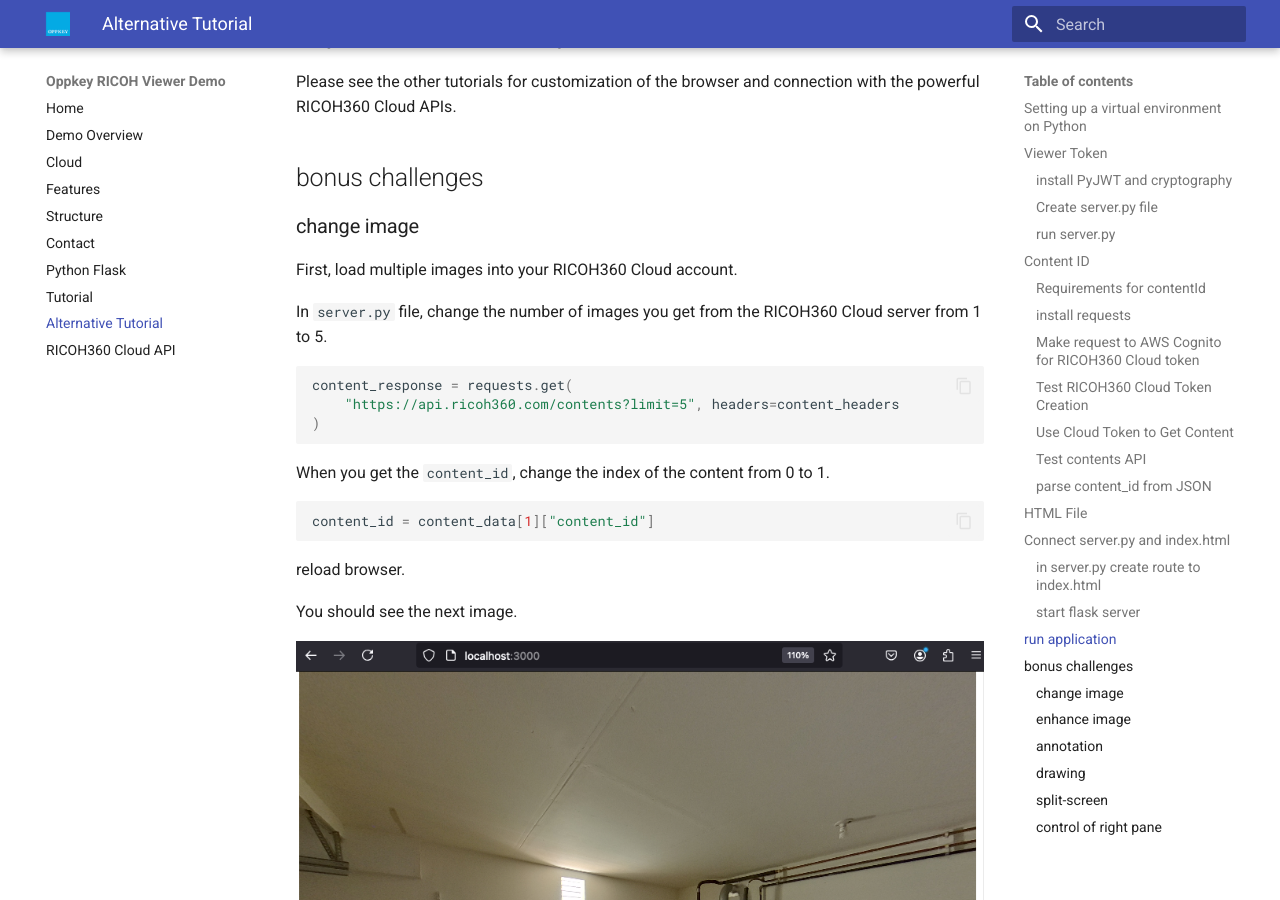
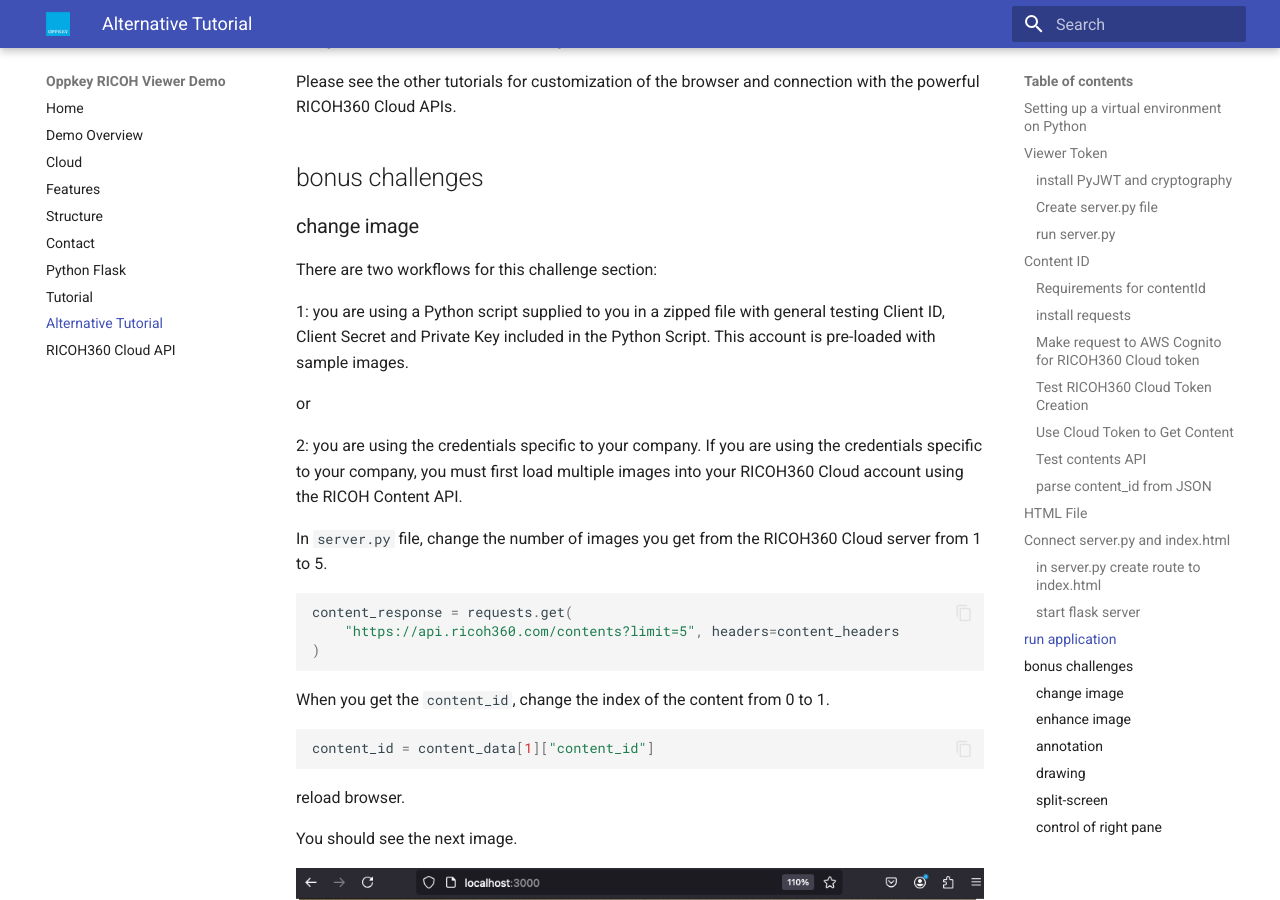
Before and after one commit to theta360developers/ricoh-viewer, an MkDocs documentation site: the page built from docs/tutorial2.md, in a window 1280 px wide and 900 px high, scrolled down 10052 px. Built offline with MkDocs 1.6.1 and Material for MkDocs 9.7.7, drawn with Linux system fonts in a browser that asks for light colours.

Commit message:
changed workflow description

```diff
--- a/docs/tutorial2.md
+++ b/docs/tutorial2.md
@@ -369,7 +369,18 @@
 
 ### change image
 
-First, load multiple images into your RICOH360 Cloud account.
+There are two workflows for this challenge section:
+
+1: you are using a Python script supplied to you in a zipped
+file with general testing Client ID, Client Secret and Private Key included
+in the Python Script.  This account is pre-loaded with sample images.
+
+or
+
+2: you are using the credentials specific to your company. If you are
+using the credentials specific to your company, you must first
+load multiple images into your RICOH360 Cloud account using
+the RICOH Content API.
 
 In `server.py` file, change the number of images you get from the
 RICOH360 Cloud server from 1 to 5.
```
